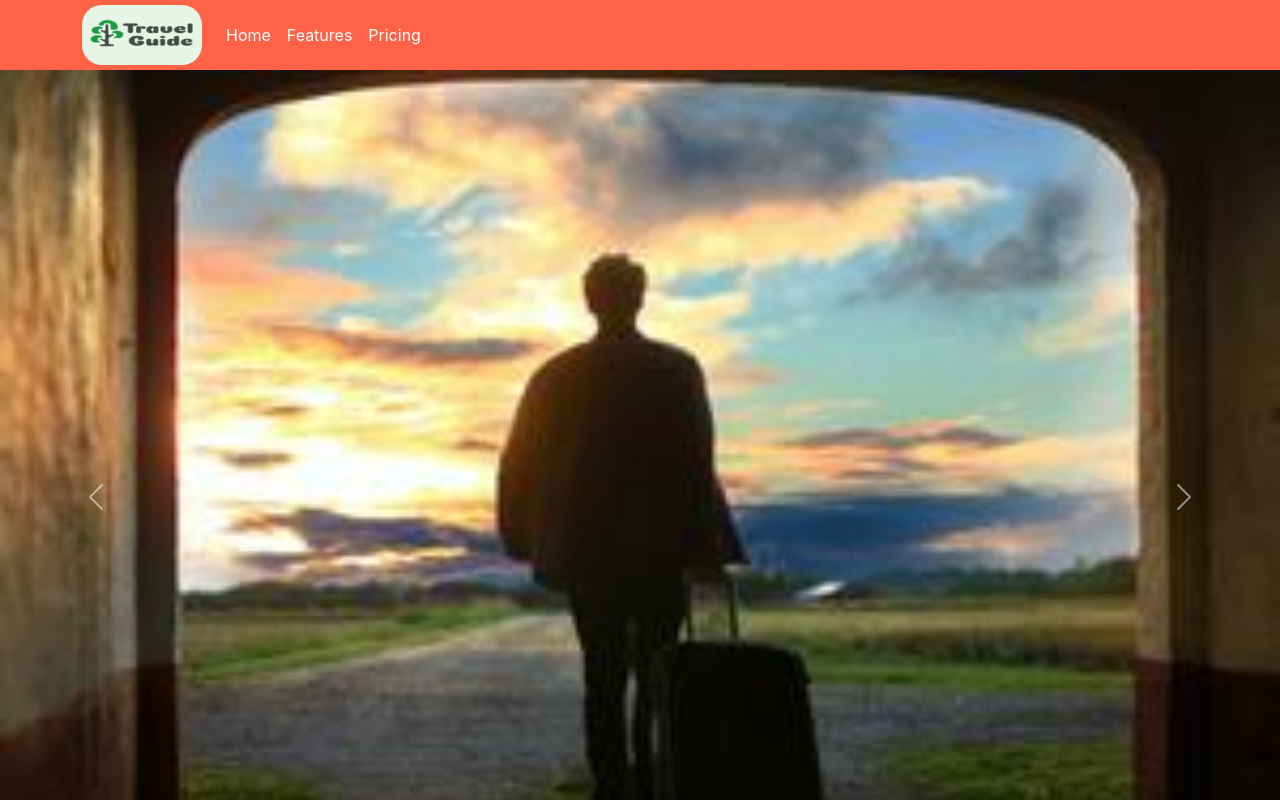
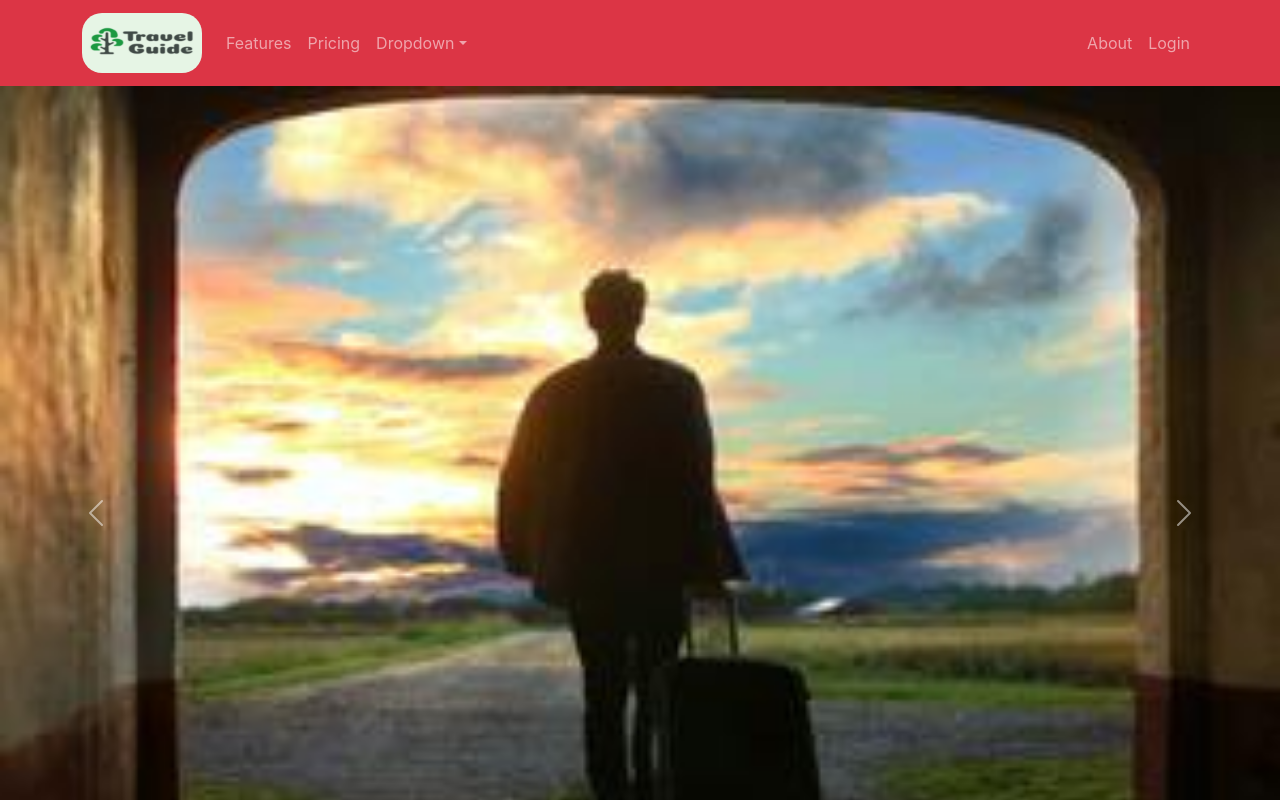
Before and after one commit to Thowhid31/independent-service-assignment-10, a React (Create React App) app: page / in a window 1280 px wide. Shown: the top 800 px of the page. Built offline with nearby package versions, Linux system fonts and the light colour scheme.

Commit message:
update hamburger menu

```diff
--- a/src/App.js
+++ b/src/App.js
@@ -1,5 +1,6 @@
 import { Route, Routes } from 'react-router-dom';
 import './App.css';
+import About from './Pages/About/About';
 import Home from './Pages/Home/Home/Home';
 import Footer from './Pages/SharedPages/Footer/Footer';
 import Header from './Pages/SharedPages/Header/Header';
@@ -11,7 +12,9 @@ function App() {
       <Routes>
         <Route path='/' element={<Home></Home>}></Route>
         <Route path='/home' element={<Home></Home>}></Route>
+        <Route path='/about' element={<About></About>}></Route>
       </Routes>
+
       <Footer></Footer>
     </div>
   );
--- a/src/Pages/SharedPages/Header/Header.css
+++ b/src/Pages/SharedPages/Header/Header.css
@@ -4,6 +4,10 @@
 }
 
 .nav-link-color{
+    color: white;
+}
+
+.nav-link-color title{
     color: white;
 }
 
--- a/src/Pages/SharedPages/Header/Header.js
+++ b/src/Pages/SharedPages/Header/Header.js
@@ -1,22 +1,40 @@
 import React from 'react';
-import { Container, Nav, Navbar } from 'react-bootstrap';
+import { Container, Nav, Navbar, NavDropdown } from 'react-bootstrap';
 import './Header.css'
 
 import navImage from '../../../images/HeadBanner/travel-guid.png'
+import { Link } from 'react-router-dom';
 
 const Header = () => {
     return (
         <>
-            <Navbar className='nav-class' bg="" variant="">
-                <Container >
-                    <Navbar.Brand className='nav-img' href="#home"><img src={navImage} alt="" /></Navbar.Brand>
-                    <Nav className="me-auto">
-                        <Nav.Link className='nav-link-color' href="#home">Home</Nav.Link>
-                        <Nav.Link className='nav-link-color' href="#features">Features</Nav.Link>
-                        <Nav.Link className='nav-link-color' href="#pricing">Pricing</Nav.Link>
-                    </Nav>
-                </Container>
-            </Navbar>
+
+
+<Navbar sticky='top' collapseOnSelect expand="lg" bg="danger" variant="dark">
+  <Container>
+  <Navbar.Brand className='nav-img' as={Link} to="/"><img src={navImage} alt="" /></Navbar.Brand>
+  <Navbar.Toggle aria-controls="responsive-navbar-nav" />
+  <Navbar.Collapse id="responsive-navbar-nav">
+    <Nav className="me-auto">
+      <Nav.Link href="#features">Features</Nav.Link>
+      <Nav.Link href="#pricing">Pricing</Nav.Link>
+      <NavDropdown title="Dropdown" id="collasible-nav-dropdown">
+        <NavDropdown.Item href="#action/3.1">Action</NavDropdown.Item>
+        <NavDropdown.Item href="#action/3.2">Another action</NavDropdown.Item>
+        <NavDropdown.Item href="#action/3.3">Something</NavDropdown.Item>
+        <NavDropdown.Divider />
+        <NavDropdown.Item href="#action/3.4">Separated link</NavDropdown.Item>
+      </NavDropdown>
+    </Nav>
+    <Nav>
+      <Nav.Link as={Link} to="/about">About</Nav.Link>
+      <Nav.Link as={Link} to="/login">
+        Login
+      </Nav.Link>
+    </Nav>
+  </Navbar.Collapse>
+  </Container>
+</Navbar>
         </>
     );
 };
```
